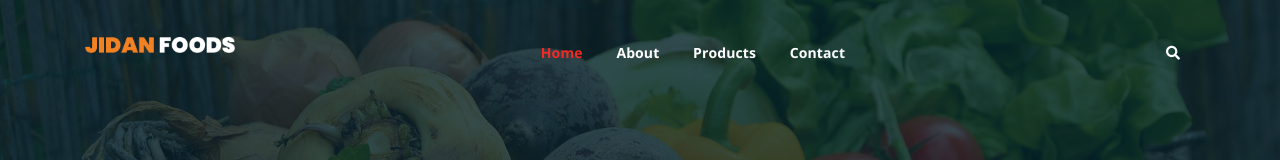
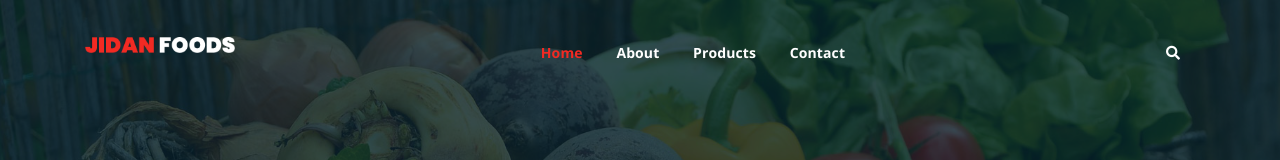
Before and after one commit to Pinnacle96/jidanfoods, a plain HTML site: page about.html in a window 1280 px wide. Shown: the top 160 px of the page. Drawn offline with nearby package versions, Linux system fonts and the light colour scheme.

Commit message:
logo update

```diff
--- a/about.html
+++ b/about.html
@@ -58,7 +58,7 @@
 						<!-- logo -->
 						<div class="site-logo">
 							<a href="index.html">
-								<img src="assets/img/logo1.png" alt="">
+								<img src="assets/img/logo2.png" alt="">
 							</a>
 						</div>
 						<!-- logo -->
```
Also changed, not shown: contact.html (+1 -1 lines), index.html (+1 -1 lines), nutrimix.html (+1 -1 lines), product.html (+1 -1 lines), weanimix.html (+1 -1 lines), weanimixcereal.html (+1 -1 lines), assets/img/logo2.png (added).
